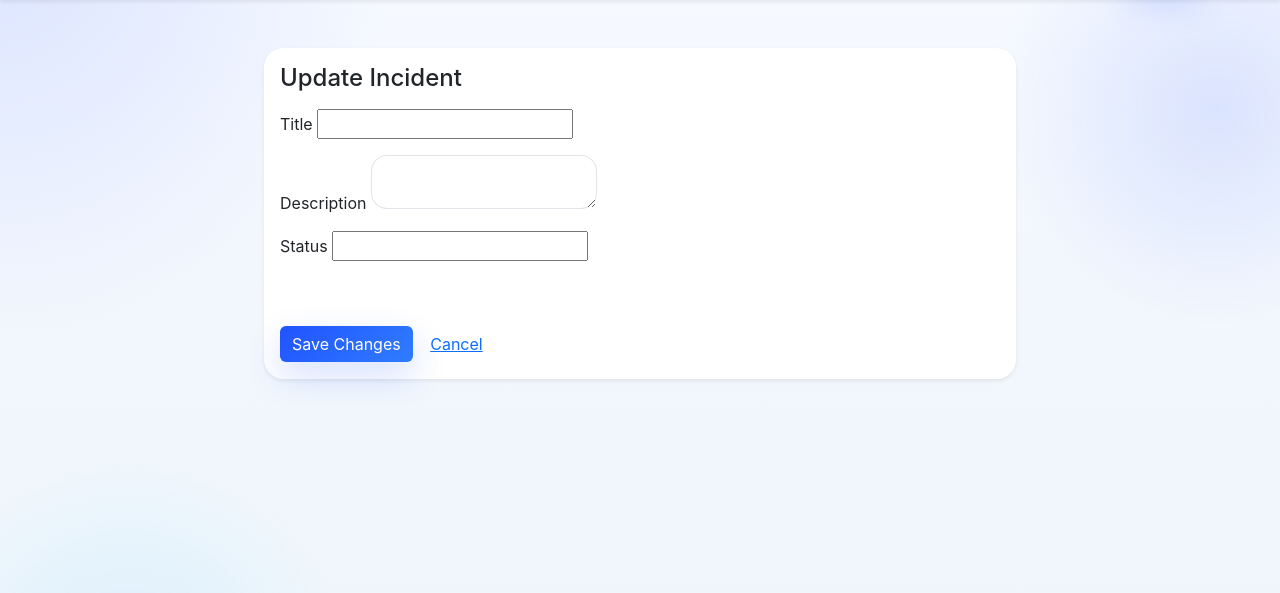
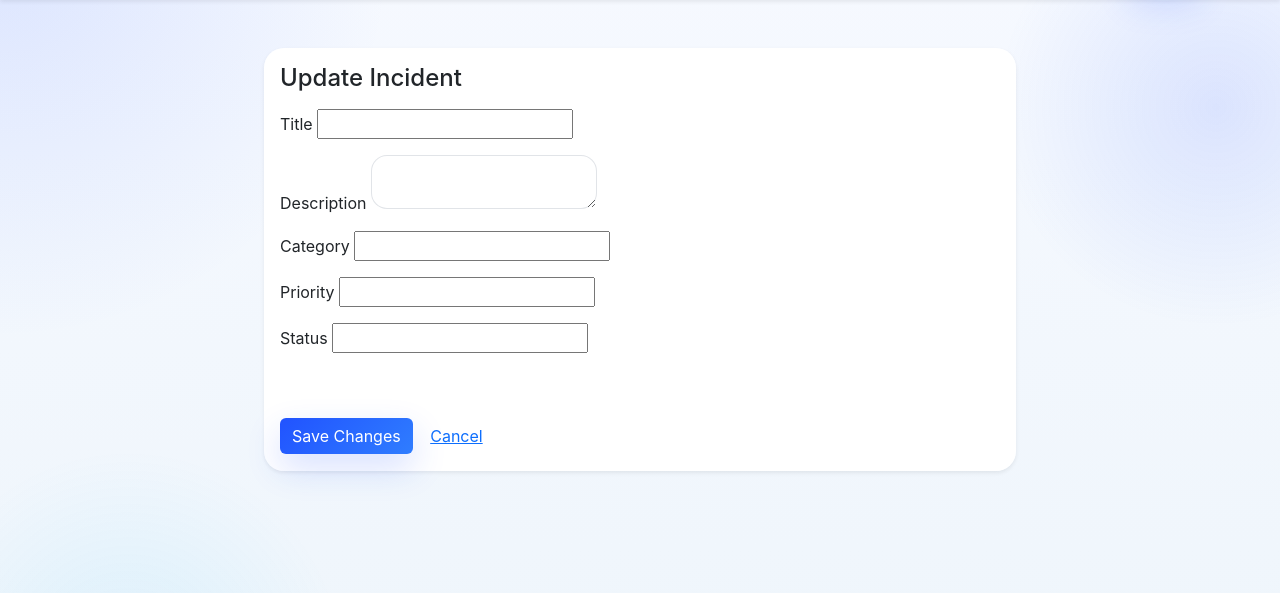
Before and after one commit to JeremiAtienza/IT-Helpdesk-Security-Incident-Tracker, a Django app: template templates/filemanager/ticket_form.html in a window 1280 px wide. Shown: the part 53-646 px from the top of the page. Run offline with Django 5.2, Linux system fonts and the light colour scheme; the template is opened without the code that fills it: most values are stand-ins (such as "Sample title", 1, 10 or a date in 2020); form fields are guessed from the names that the template uses.

Commit message:
Add category and priority to IncidentTicket and expose them in incident form

```diff
--- a/templates/filemanager/ticket_form.html
+++ b/templates/filemanager/ticket_form.html
@@ -28,6 +28,20 @@
                         {% endif %}
                     </div>
                     <div class="mb-3">
+                        {{ form.category.label_tag }}
+                        {{ form.category }}
+                        {% if form.category.errors %}
+                        <div class="text-danger small">{{ form.category.errors }}</div>
+                        {% endif %}
+                    </div>
+                    <div class="mb-3">
+                        {{ form.priority.label_tag }}
+                        {{ form.priority }}
+                        {% if form.priority.errors %}
+                        <div class="text-danger small">{{ form.priority.errors }}</div>
+                        {% endif %}
+                    </div>
+                    <div class="mb-3">
                         {{ form.status.label_tag }}
                         {{ form.status }}
                         {% if form.status.errors %}
```
Also changed, not shown: filemanager/forms.py (+11 -3 lines), filemanager/models.py (+14 -0 lines), filemanager/migrations/0007_incidentticket_category_incidentticket_priority.py (added).
